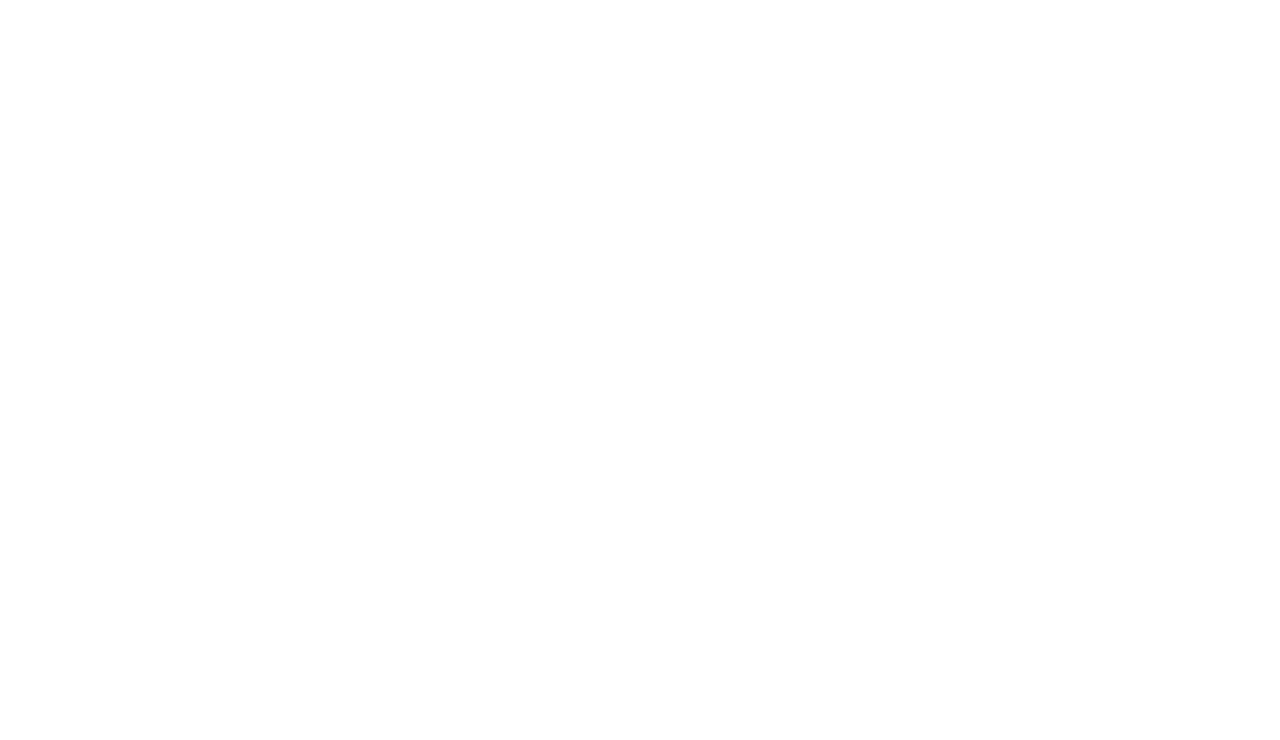
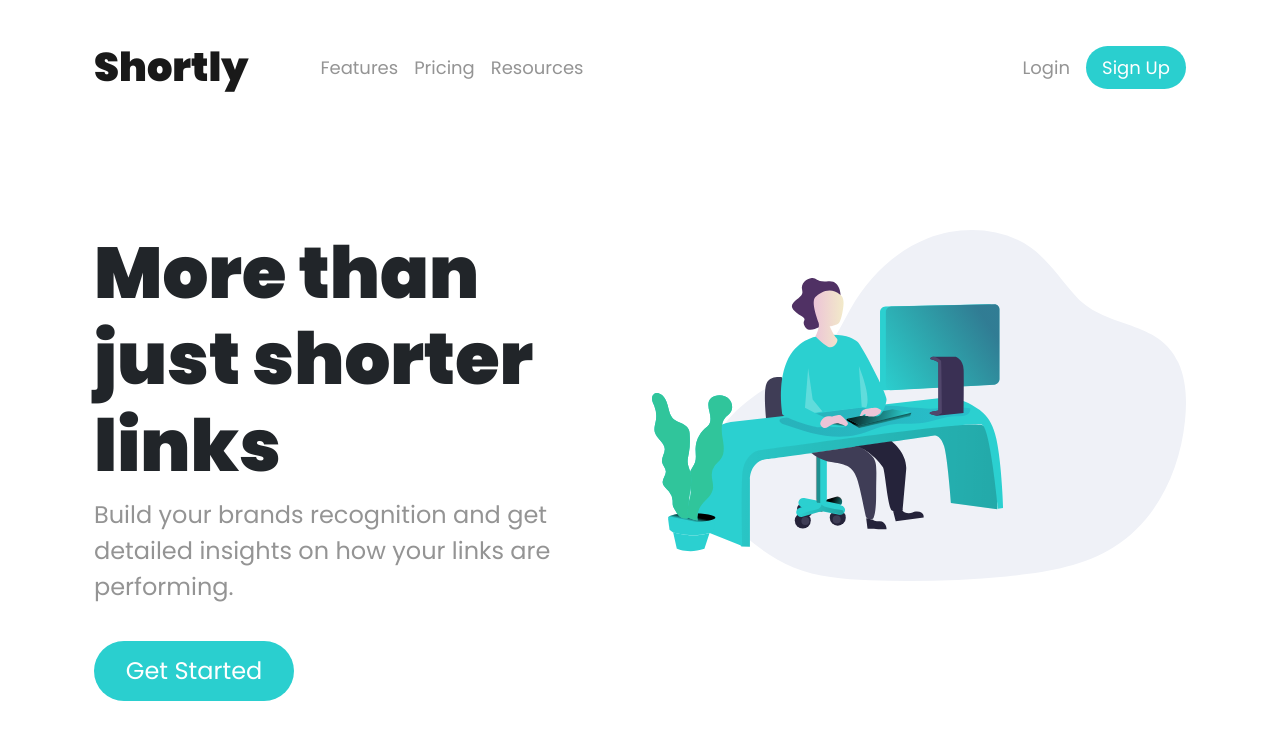
Before and after one commit to yosefbrowncode/shortURL, a website: page index.html in a window 1280 px wide. Drawn offline with nearby package versions, Linux system fonts and the light colour scheme.

Commit message:
some work on the home page desktop

```diff
--- a/index.html
+++ b/index.html
@@ -5,9 +5,77 @@
     <meta http-equiv="X-UA-Compatible" content="IE=edge" />
     <meta name="viewport" content="width=device-width, initial-scale=1.0" />
     <script src="https://cdn.jsdelivr.net/npm/axios/dist/axios.min.js"></script>
+    <link
+      href="https://cdn.jsdelivr.net/npm/bootstrap@5.0.2/dist/css/bootstrap.min.css"
+      rel="stylesheet"
+      integrity="sha384-EVSTQN3/azprG1Anm3QDgpJLIm9Nao0Yz1ztcQTwFspd3yD65VohhpuuCOmLASjC"
+      crossorigin="anonymous"
+    />
+    <link rel="stylesheet" type="text/css" href="styles.css" />
     <title>URL Shortening</title>
   </head>
   <body>
+      <div class="container-fluid">
+
+
+      <div class="container">
+        <nav
+        class="navbar navbar-expand-lg navbar-light bg-light navColor mt-4"
+      >
+        <div class="container-fluid">
+          <a class="navbar-brand headerText" href="#">Shortly</a>
+          <button
+            class="navbar-toggler"
+            type="button"
+            data-bs-toggle="collapse"
+            data-bs-target="#navbarNav"
+            aria-controls="navbarNav"
+            aria-expanded="false"
+            aria-label="Toggle navigation"
+          >
+            <span class="navbar-toggler-icon"></span>
+          </button>
+          <div class="collapse navbar-collapse" id="navbarNav">
+            <ul class="navbar-nav">
+              <li class="nav-item ms-5 ">
+                <a class="nav-link subHeadText    aria-current="page" href="#">Features</a>
+              </li>
+              <li class="nav-item ">
+                <a class="nav-link subHeadText" href="#">Pricing</a>
+              </li>
+              <li class="nav-item ">
+                <a class="nav-link subHeadText" href="#">Resources</a>
+              </li>
+
+            </ul>
+            <form class="d-flex headerFormSect">
+              <a class="nav-link subHeadText" href="#">Login</a>
+              <button class="btn btn-outline-success signUpBtn" type="submit">Sign Up</button>
+            </form>
+          </div>
+        </div>
+      </nav>
+      <div class="container containerHome ">
+          <div class="row ">
+              <div class="col-6 my-auto">
+                  <h1 class="homeHeader">
+                      More than just shorter links
+                  </h1>
+                  <p class="homeText">Build your brands recognition and get detailed insights on how your links are performing.</p>
+                  <button class="btn btn-outline-success getStarted" type="submit">Get Started</button>
+              </div>
+              <div class="col-6">
+                <img src="images/illustration-working.svg" class="img-fluid" alt="..." >
+              </div>
+          </div>
+      </div>
+      </div>
+      </div>
     <script src="script.js"></script>
+    <script
+      src="https://cdn.jsdelivr.net/npm/bootstrap@5.0.2/dist/js/bootstrap.bundle.min.js"
+      integrity="sha384-MrcW6ZMFYlzcLA8Nl+NtUVF0sA7MsXsP1UyJoMp4YLEuNSfAP+JcXn/tWtIaxVXM"
+      crossorigin="anonymous"
+    ></script>
   </body>
 </html>
--- a/styles.css
+++ b/styles.css
@@ -0,0 +1,63 @@
+@import url('https://fonts.googleapis.com/css2?family=Poppins:wght@400;900&display=swap');
+
+.navColor{
+    background-color: white !important;
+}
+
+.headerText{
+    font-family: 'Poppins', sans-serif;
+    font-size: 40px;
+    font-weight: 600;
+}
+
+.subHeadText{
+    font-family: 'Poppins', sans-serif;
+    font-size: 18px;
+    font-weight: 500;
+    color: hsl(0, 0%, 58%) !important;
+}
+
+.signUpBtn{
+    font-family: 'Poppins', sans-serif;
+    font-size: 18px;
+    font-weight: 500;
+    width: 100px;
+    background-color: hsl(180, 66%, 49%) !important;
+    color: white;
+    border-radius: 40px;
+    border: none;
+}
+
+.headerFormSect{
+    margin-left: auto;
+}
+
+.homeHeader{
+    font-family: 'Poppins', sans-serif;
+    font-size: 72px;
+    font-weight: 600;
+
+}
+
+.containerHome{
+    margin-top: 120px;
+}
+
+.homeText{
+    font-family: 'Poppins', sans-serif;
+    font-size: 24px;
+    font-weight: 500;
+    color: hsl(0, 0%, 58%);
+}
+
+.getStarted{
+    margin-top: 20px;
+    font-family: 'Poppins', sans-serif;
+    font-size: 24px;
+    width: 200px;
+    height: 60px;
+    background-color: hsl(180, 66%, 49%) !important;
+    color: white;
+    border-radius: 40px;
+    border: none;
+}
```
